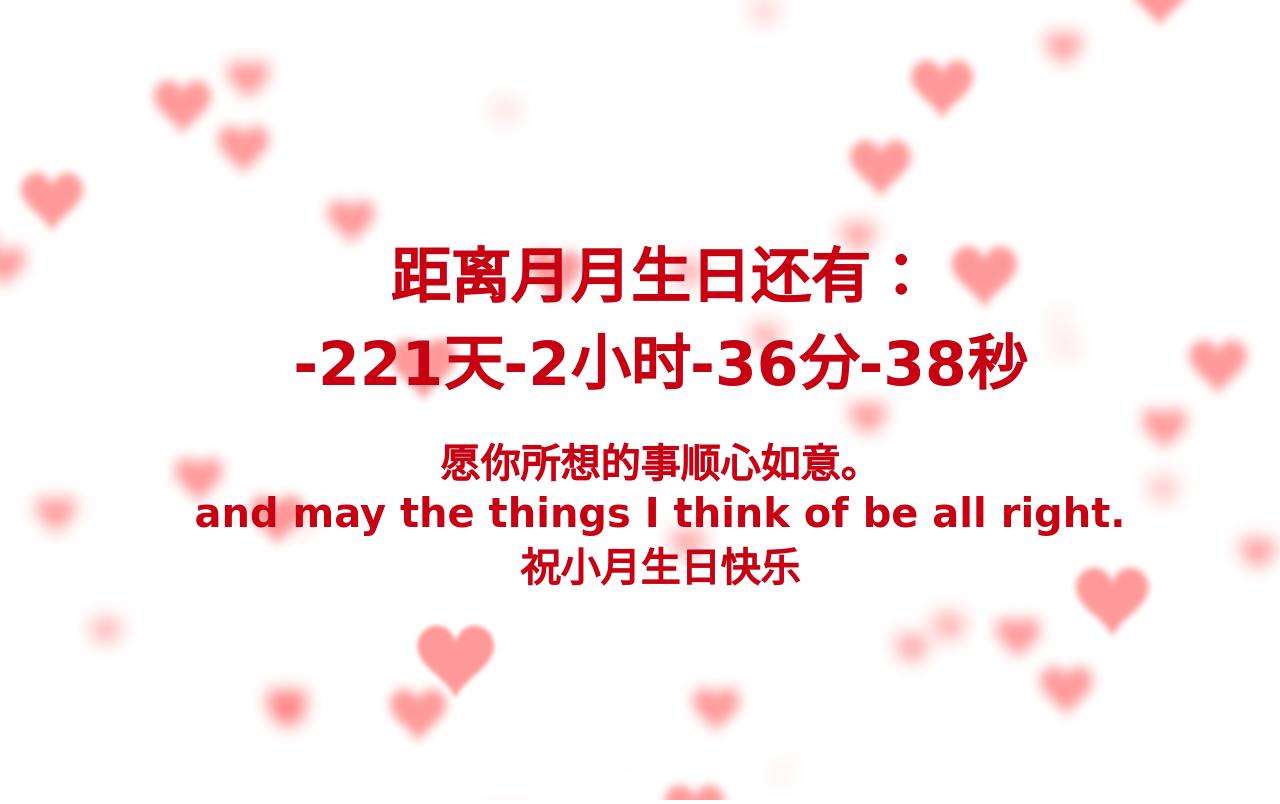
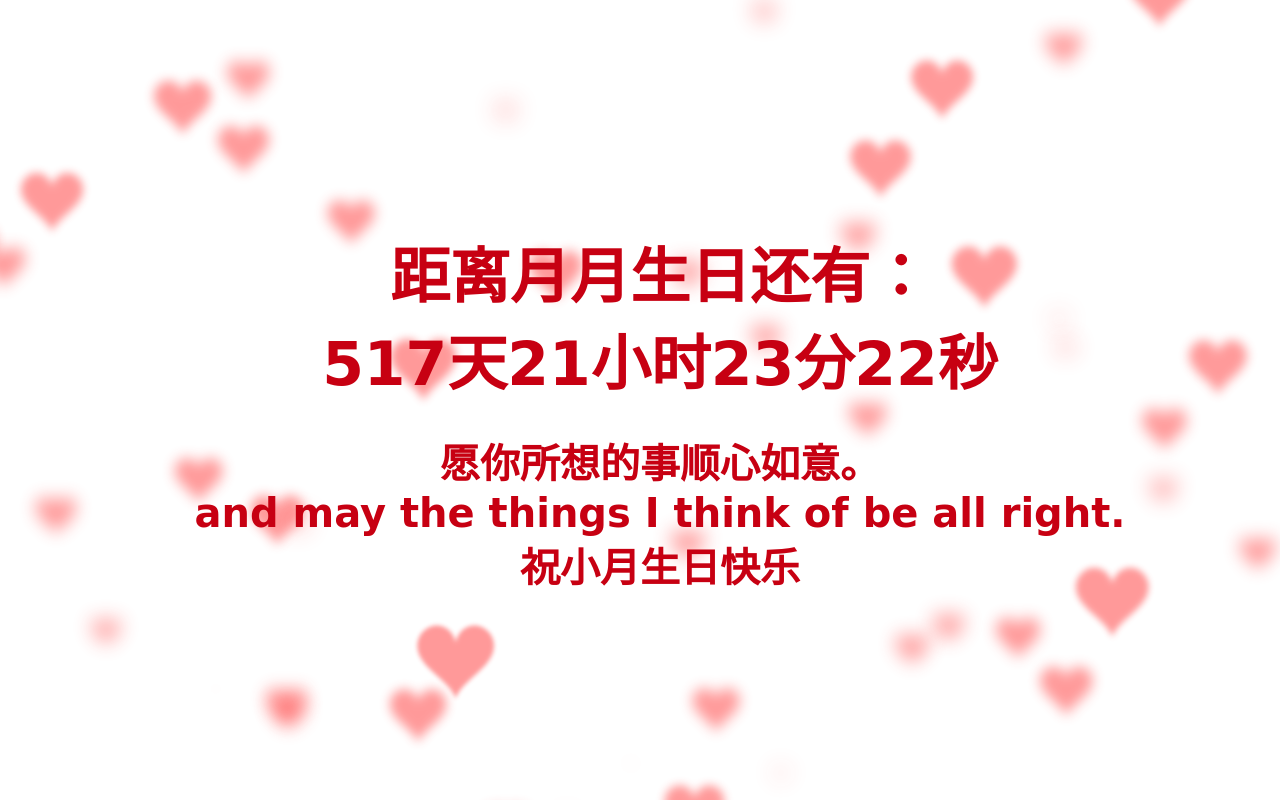
Before and after one commit to S990926/YY, a plain HTML site: page index.html in a window 1280 px wide. Drawn offline with Linux system fonts and the light colour scheme.

Commit message:
Update index.html

```diff
--- a/index.html
+++ b/index.html
@@ -130,7 +130,7 @@ window.addEventListener("resize", onResize);
 requestAnimationFrame(render);
 
 window.onload=function starttime(){
-    time(h1,'2024/6/8');     // 倒计时截止时间
+    time(h1,'2026/6/17');     // 倒计时截止时间
     ptimer = setTimeout(starttime,1000); // 添加计时器
 }
 
```
